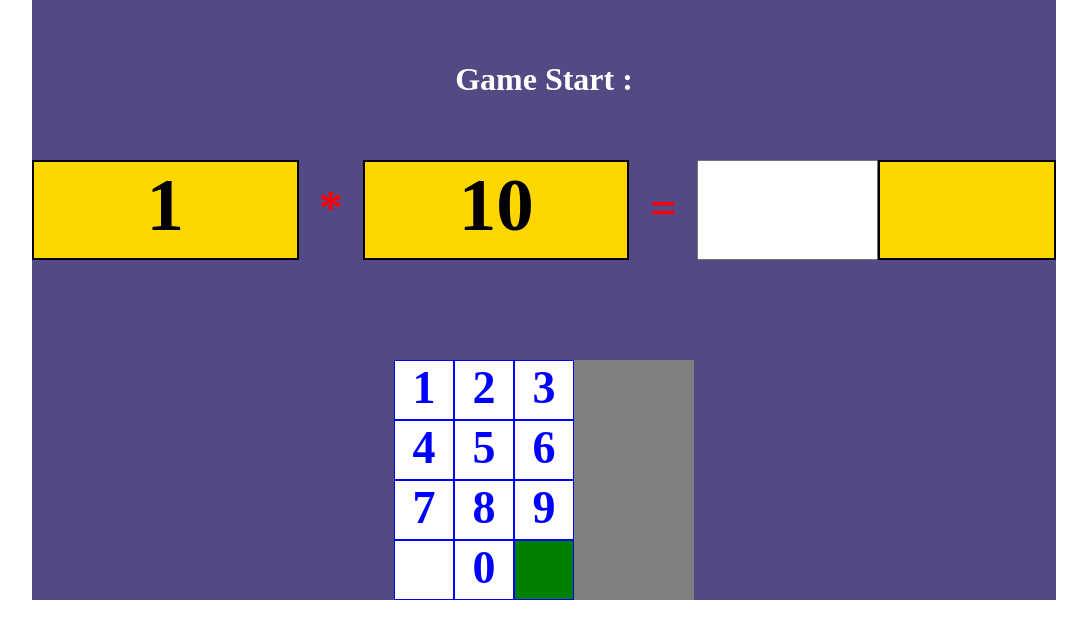
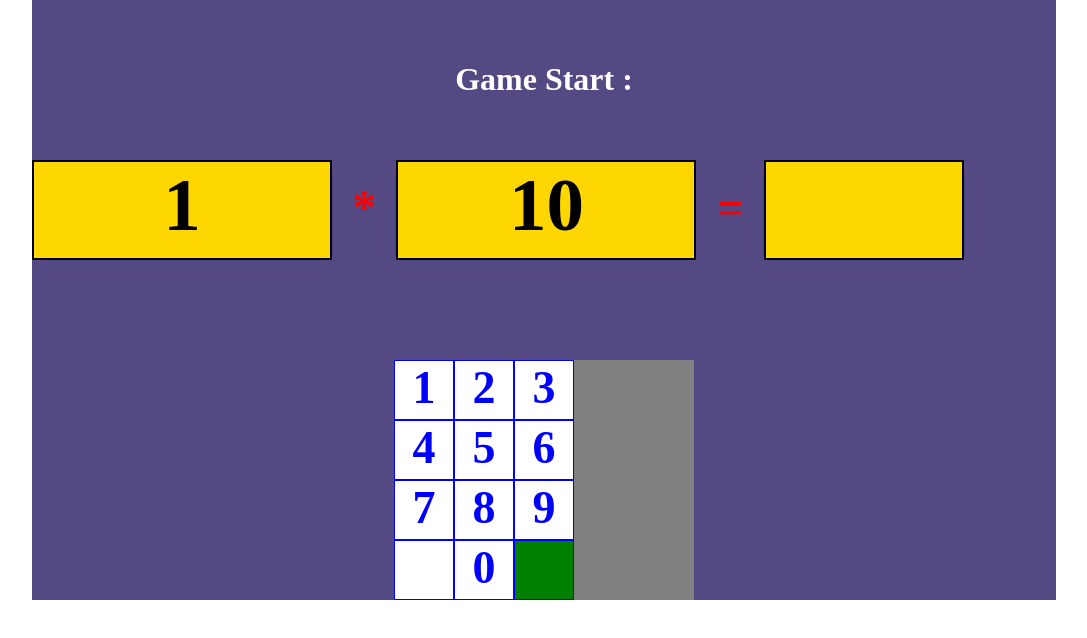
Before and after one commit to UraSerdyuk/calculate, a plain HTML site: page index.html in a window 1280 px wide. Shown: the whole page, without its empty margins (96-1183 px from the left). Drawn offline with Linux system fonts and the light colour scheme.

Commit message:
remuve input

```diff
--- a/index.html
+++ b/index.html
@@ -20,7 +20,7 @@
                         <h1>*</h1>
                         <div class="number2"><p id="num2">2</p></div>
                         <h1>=</h1>
-                         <input type="text">
+
                         <div class="number3"><p id="result">...</p></div>
                     </div>
 
```
